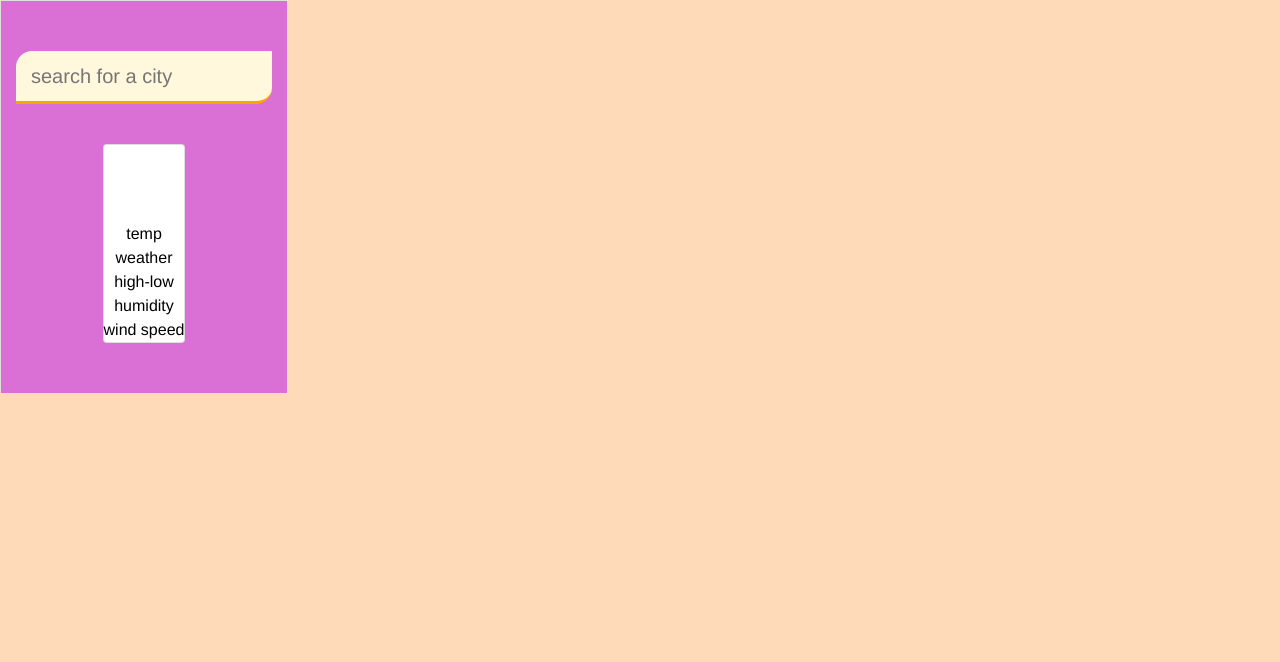
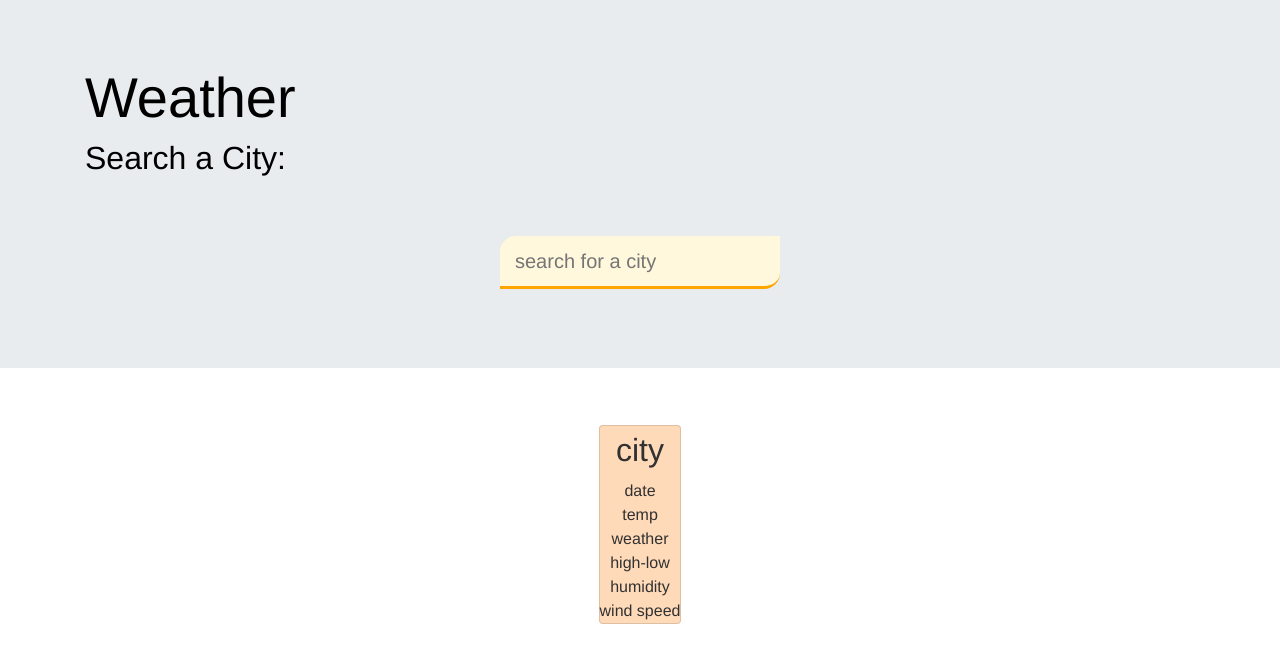
Before and after one commit to jbeans12/weatherApp, a plain HTML site: page index.html in a window 1280 px wide. Drawn offline with nearby package versions, Linux system fonts and the light colour scheme.

Commit message:
Read Me update/ basic bootstrap update

```diff
--- a/index.html
+++ b/index.html
@@ -9,14 +9,21 @@
     <link rel="stylesheet" href="style.css">
 </head>
 <body>
-    <div class="card" style="width:18rem">
-    <div class="app-wrap">
-        <header>
+    <div class="jumbotron jumbotron-fluid">
+        <div class="container">
+          <h1 class="display-4">Weather</h1>
+          <h2>Search a City:</h2>
+          <header>
             <input type="text" autocomplete="off" class="search-box"
             placeholder="search for a city" />
         </header>
+        </div>
+      </div>
+    <!-- <div class="card" justify-content="center"> -->
+    <!-- <div class="app-wrap"> -->
+
         <main>
-            <div class="card">
+            <div class="card" style="background-color: peachpuff;">
             <section class="location">
                 <div class="city">city</div>
                 <div class="date">date</div>
--- a/script.js
+++ b/script.js
@@ -33,13 +33,13 @@ function displayResults (weather) {
     date.innerText = dateBuiler(now);
 
     let temp = document.querySelector('.current .temp');
-    temp.innerHTML = `Temperature: ${Math.round(weather.main.temp)}<span> °F</span>`;
+    temp.innerHTML = `Temperature: ${Math.round(weather.main.temp)}<span>°F</span>`;
 
     let weatherEl = document.querySelector('.current .weather');
     weatherEl.innerText = `Current Weather: ${(weather.weather[0].main)}`;
 
     let highLow = document.querySelector('.current .high-low');
-    highLow.innerText = `Low/High Temperature: ${Math.round(weather.main.temp_min)} °F/${Math.round(weather.main.temp_max)} °F`;
+    highLow.innerText = `Low/High Temp: ${Math.round(weather.main.temp_min)}°F/${Math.round(weather.main.temp_max)}°F`;
 
     let humidity = document.querySelector('.current .humidity');
     humidity.innerText = `Humidity: ${(weather.main.humidity)}`;
--- a/style.css
+++ b/style.css
@@ -9,9 +9,6 @@
 body{
     font-family: 'Franklin Gothic Medium', 'Arial Narrow', Arial, sans-serif;
     color: black;
-    background-color: peachpuff;
-    background-size: cover;
-    background-position: top center;
 }
 
 .app-wrap {
@@ -54,16 +51,15 @@ main{
     flex-direction: column;
     align-items: center;
     text-align: center;
+    color:#313131
 }
 
 .location .city{
-    color:#fff;
     font-size: 32px;
     font-weight: 500;
     margin-bottom: 5px;
 }
 
 .location .date{
-    color:#fff;
     font-size: 16px;
 }
```
Also changed, not shown: 1 other file.
